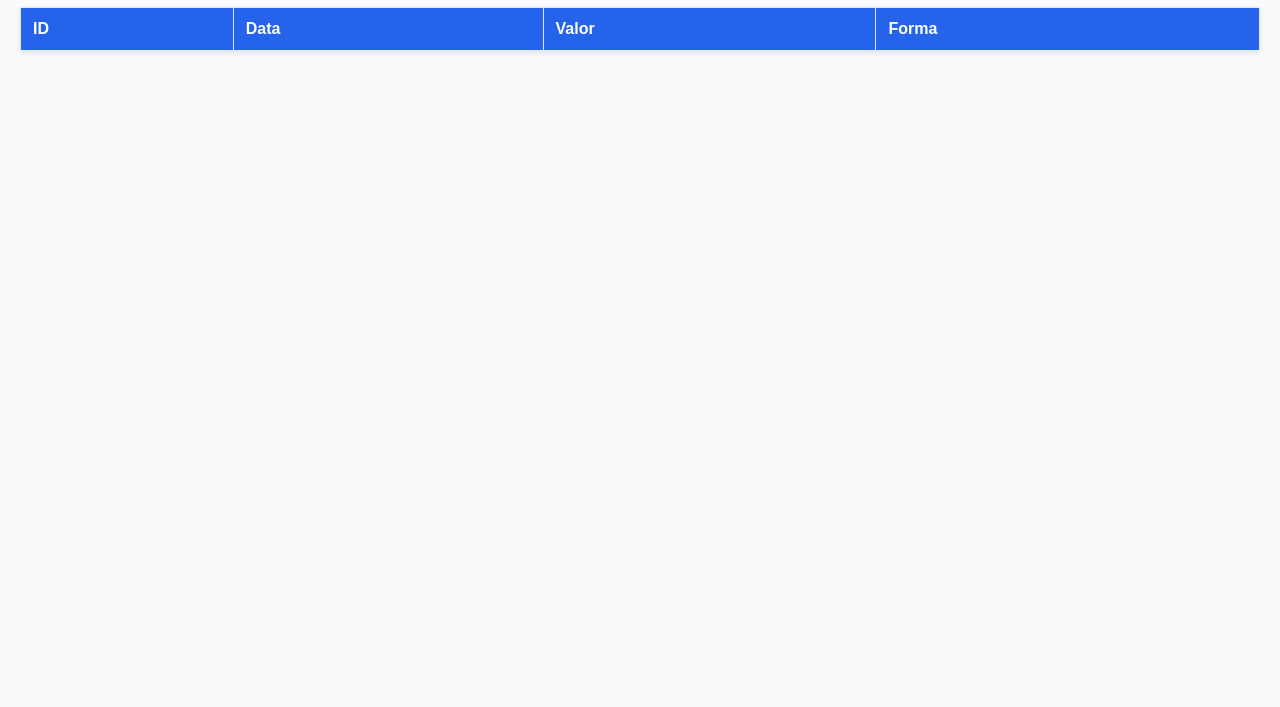
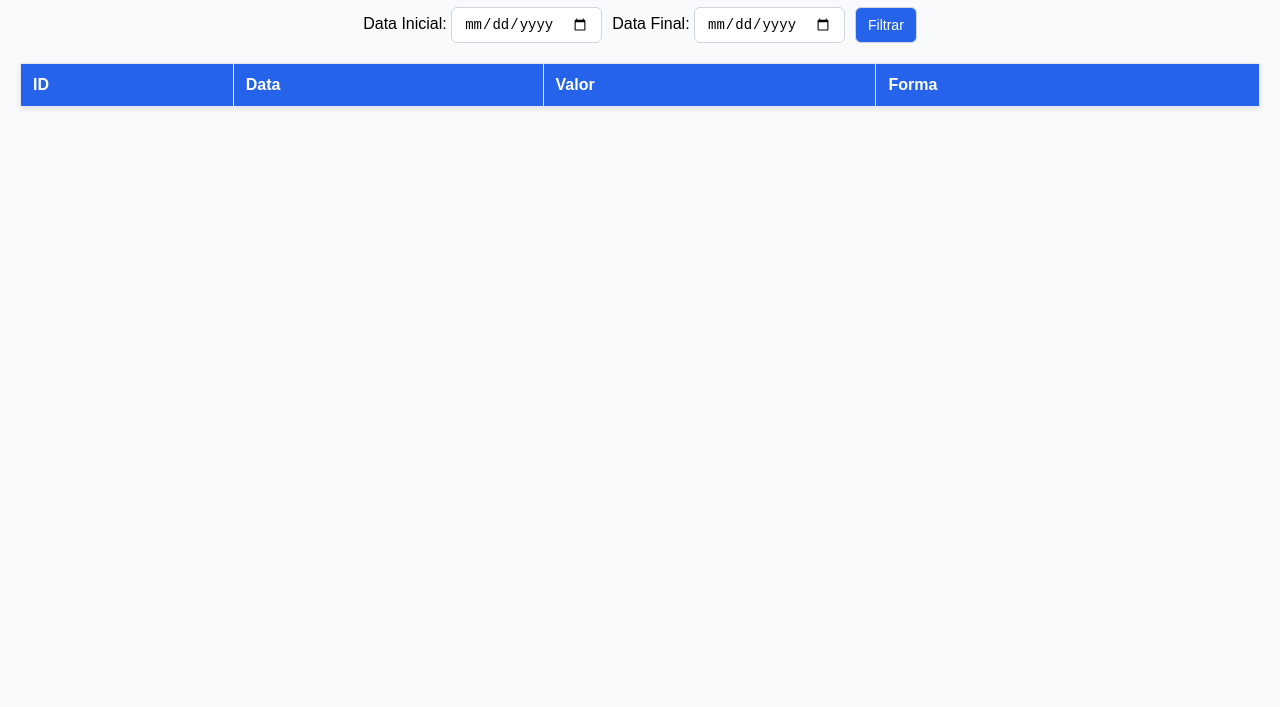
Before and after one commit to ClenaStore/integracaovarejo, a plain HTML site: page index.html in a window 1280 px wide. Shown: the part 93-800 px from the top of the page. Drawn offline with Linux system fonts and the light colour scheme; no server answers.

Commit message:
Update index.html

```diff
--- a/index.html
+++ b/index.html
@@ -14,6 +14,26 @@
     h1 {
       text-align: center;
       color: #2563eb;
+    }
+    .filtros {
+      display: flex;
+      gap: 10px;
+      justify-content: center;
+      margin-bottom: 20px;
+    }
+    input, button {
+      padding: 8px 12px;
+      border: 1px solid #d1d5db;
+      border-radius: 6px;
+      font-size: 14px;
+    }
+    button {
+      background: #2563eb;
+      color: white;
+      cursor: pointer;
+    }
+    button:hover {
+      background: #1d4ed8;
     }
     table {
       width: 100%;
@@ -35,6 +55,13 @@
 </head>
 <body>
   <h1>Recebimentos</h1>
+
+  <div class="filtros">
+    <label>Data Inicial: <input type="date" id="dataInicial"></label>
+    <label>Data Final: <input type="date" id="dataFinal"></label>
+    <button onclick="carregarDados()">Filtrar</button>
+  </div>
+
   <table id="tabela">
     <thead>
       <tr>
@@ -50,12 +77,22 @@
   <script>
     async function carregarDados() {
       try {
-        // 🔹 Chamada ao endpoint interno no Vercel (serverless function)
+        const dataInicial = document.getElementById("dataInicial").value;
+        const dataFinal = document.getElementById("dataFinal").value;
+
+        // 🔹 Login (token)
         const login = await fetch("/api/login");
         const { accessToken } = await login.json();
 
-        // 🔹 Agora usa o token para buscar recebimentos
-        const resp = await fetch("/api/recebimentos", {
+        // 🔹 Monta query de filtro
+        let url = `/api/recebimentos`;
+        const params = [];
+        if (dataInicial) params.push(`dataInicial=${dataInicial}`);
+        if (dataFinal) params.push(`dataFinal=${dataFinal}`);
+        if (params.length) url += "?" + params.join("&");
+
+        // 🔹 Chama API recebimentos
+        const resp = await fetch(url, {
           headers: { "Authorization": `Bearer ${accessToken}` }
         });
         const dados = await resp.json();
@@ -79,8 +116,6 @@
         alert("Falha ao carregar recebimentos!");
       }
     }
-
-    carregarDados();
   </script>
 </body>
 </html>
```
